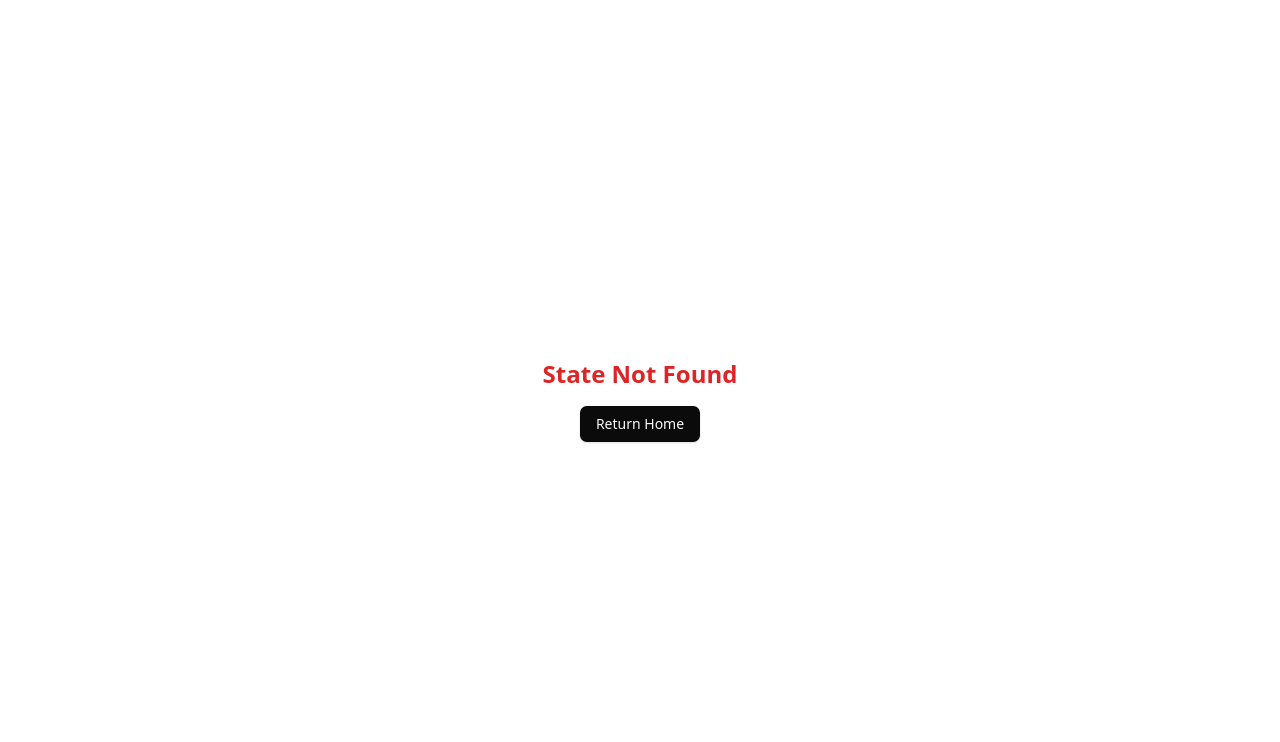
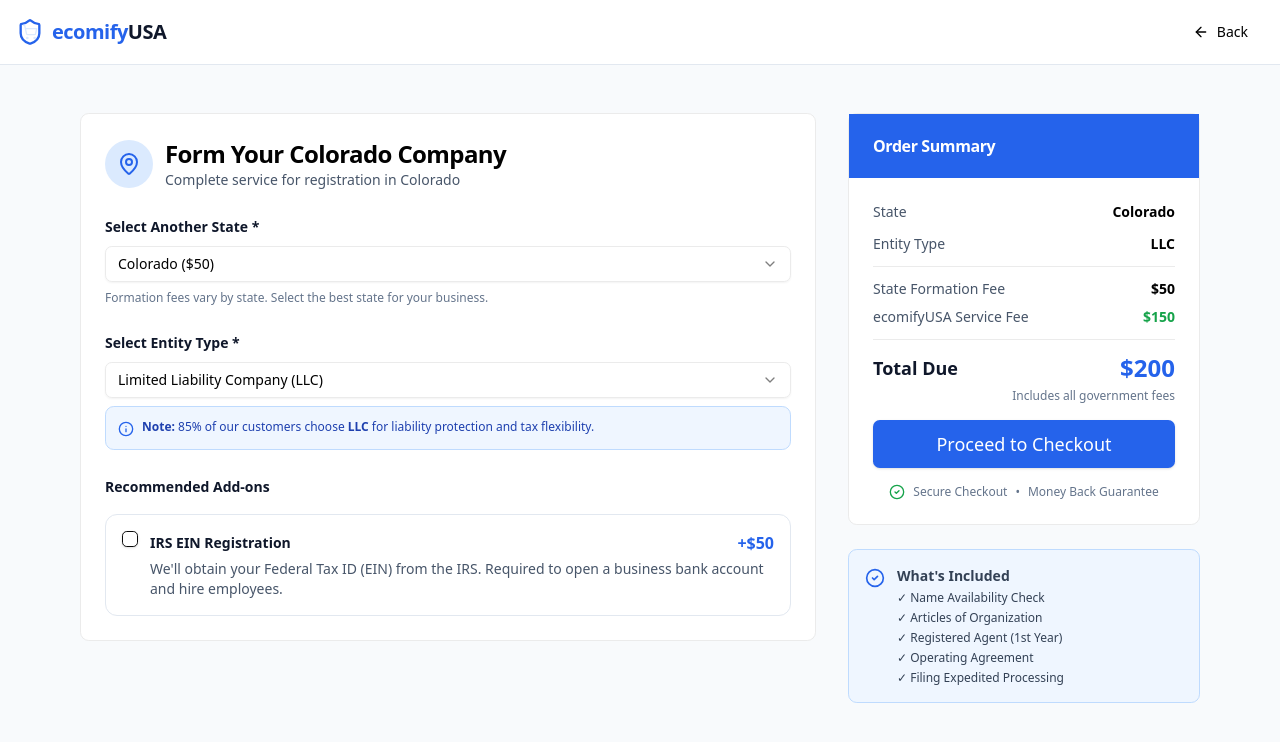
Before and after one commit to rawal7860/ecomifyUSA, a Next.js app: page /state/1 in a window 1280 px wide. Before the commit this address had no page. Shown: the top 742 px of the page. Built offline with nearby package versions, Linux system fonts and the light colour scheme.

Commit message:
Edit /src/pages/state/[state].tsx

```diff
--- a/src/pages/state/[state].tsx
+++ b/src/pages/state/[state].tsx
@@ -1,234 +1,302 @@
 import { useState, useEffect } from "react";
 import { useRouter } from "next/router";
 import Link from "next/link";
-import { SEO } from "@/components/SEO";
-import { TrustBadge } from "@/components/TrustBadge";
+import { Building2, ArrowLeft, CheckCircle2, MapPin, DollarSign, Info } from "lucide-react";
 import { Button } from "@/components/ui/button";
-import { Card, CardContent, CardDescription, CardHeader, CardTitle, CardFooter } from "@/components/ui/card";
+import { Card, CardContent, CardHeader, CardTitle } from "@/components/ui/card";
 import { Label } from "@/components/ui/label";
 import { Select, SelectContent, SelectItem, SelectTrigger, SelectValue } from "@/components/ui/select";
 import { Checkbox } from "@/components/ui/checkbox";
-import { ArrowLeft, Check, ShieldCheck, MapPin, DollarSign, FileText } from "lucide-react";
-import { stateData } from "@/lib/stateData";
+import Logo from "@/components/Logo";
 
-export default function StateServicePage() {
+// US States with Formation Fees
+const usStates = [
+    { name: "Wyoming", code: "WY", fee: 100 },
+    { name: "Delaware", code: "DE", fee: 90 },
+    { name: "Colorado", code: "CO", fee: 50 },
+    { name: "Nevada", code: "NV", fee: 425 },
+    { name: "New Mexico", code: "NM", fee: 50 },
+    { name: "Florida", code: "FL", fee: 125 },
+    { name: "Texas", code: "TX", fee: 300 },
+    { name: "Arizona", code: "AZ", fee: 50 },
+    { name: "California", code: "CA", fee: 70 },
+    { name: "New York", code: "NY", fee: 200 },
+    { name: "Illinois", code: "IL", fee: 150 },
+    { name: "Ohio", code: "OH", fee: 99 },
+    { name: "Georgia", code: "GA", fee: 100 },
+    { name: "North Carolina", code: "NC", fee: 125 },
+    { name: "Washington", code: "WA", fee: 180 },
+    { name: "Oregon", code: "OR", fee: 100 },
+    { name: "Michigan", code: "MI", fee: 50 },
+    { name: "Pennsylvania", code: "PA", fee: 125 },
+    { name: "New Jersey", code: "NJ", fee: 125 },
+    { name: "Virginia", code: "VA", fee: 100 },
+    { name: "Massachusetts", code: "MA", fee: 500 },
+    { name: "Tennessee", code: "TN", fee: 300 },
+    { name: "Indiana", code: "IN", fee: 95 },
+    { name: "Missouri", code: "MO", fee: 50 },
+    { name: "Maryland", code: "MD", fee: 100 },
+    { name: "Wisconsin", code: "WI", fee: 130 },
+    { name: "Minnesota", code: "MN", fee: 155 },
+    { name: "South Carolina", code: "SC", fee: 110 },
+    { name: "Alabama", code: "AL", fee: 200 },
+    { name: "Louisiana", code: "LA", fee: 100 },
+    { name: "Kentucky", code: "KY", fee: 40 },
+    { name: "Oklahoma", code: "OK", fee: 100 },
+    { name: "Connecticut", code: "CT", fee: 120 },
+    { name: "Iowa", code: "IA", fee: 50 },
+    { name: "Mississippi", code: "MS", fee: 50 },
+    { name: "Arkansas", code: "AR", fee: 45 },
+    { name: "Kansas", code: "KS", fee: 160 },
+    { name: "Utah", code: "UT", fee: 54 },
+    { name: "Idaho", code: "ID", fee: 100 },
+    { name: "Hawaii", code: "HI", fee: 50 },
+    { name: "New Hampshire", code: "NH", fee: 100 },
+    { name: "Maine", code: "ME", fee: 175 },
+    { name: "Montana", code: "MT", fee: 70 },
+    { name: "Rhode Island", code: "RI", fee: 150 },
+    { name: "West Virginia", code: "WV", fee: 100 },
+    { name: "Nebraska", code: "NE", fee: 100 },
+    { name: "South Dakota", code: "SD", fee: 150 },
+    { name: "North Dakota", code: "ND", fee: 135 },
+    { name: "Alaska", code: "AK", fee: 250 },
+    { name: "Vermont", code: "VT", fee: 125 },
+    { name: "District of Columbia", code: "DC", fee: 220 },
+];
+
+const serviceFee = 150; // Your service fee
+
+export default function StateFormationPage() {
     const router = useRouter();
-  const { state: stateParam } = router.query;
+    const { state } = router.query;
+    const [selectedState, setSelectedState] = useState("CO"); // Default Colorado
+    const [entityType, setEntityType] = useState("LLC");
+    const [einAddon, setEinAddon] = useState(false);
 
-  // Find state data
-  const stateInfo = typeof stateParam === 'string'
-    ? stateData[stateParam.toUpperCase()]
-    : null;
+    // Load state from URL parameter
+    useEffect(() => {
+        if (state && typeof state === "string") {
+            const stateUpper = state.toUpperCase();
+            const foundState = usStates.find(s => s.code === stateUpper || s.name.toLowerCase() === state.toLowerCase());
+            if (foundState) {
+                setSelectedState(foundState.code);
+            }
+        }
+    }, [state]);
 
-  const [entityType, setEntityType] = useState("LLC");
-  const [includeEin, setIncludeEin] = useState(false);
+    const currentState = usStates.find(s => s.code === selectedState) || usStates[0];
+    const total = currentState.fee + serviceFee + (einAddon ? 50 : 0);
 
-  // Pricing
-  const SERVICE_FEE = 150;
-  const EIN_FEE = 50;
-
-  const [total, setTotal] = useState(0);
-
-  useEffect(() => {
-    if (stateInfo) {
-      let calcTotal = stateInfo.formationFee + SERVICE_FEE;
-      if (includeEin) calcTotal += EIN_FEE;
-      setTotal(calcTotal);
-    }
-  }, [stateInfo, includeEin]);
-
-  const handleOrder = () => {
-    if (!stateInfo) return;
-
-    const orderData = {
-      state: stateInfo.name,
-      stateCode: stateInfo.id,
-      entityType,
-      formationFee: stateInfo.formationFee,
-      serviceFee: SERVICE_FEE,
-      addons: includeEin ? ["IRS EIN Registration"] : [],
-      total
+    const handleStateChange = (stateCode: string) => {
+        setSelectedState(stateCode);
+        // Update URL without reload
+        router.push(`/state/${stateCode.toLowerCase()}`, undefined, { shallow: true });
     };
 
+    const handleProceedToCheckout = () => {
+        // Save order data to sessionStorage
+        const orderData = {
+            state: currentState.name,
+            stateCode: currentState.code,
+            formationFee: currentState.fee,
+            serviceFee: serviceFee,
+            entityType: entityType,
+            addons: einAddon ? ["IRS EIN Registration"] : [],
+            total: total,
+            region: "US",
+        };
         sessionStorage.setItem("pendingOrder", JSON.stringify(orderData));
         router.push("/checkout");
     };
 
-  if (!router.isReady) return null;
-
-  if (!stateInfo) {
     return (
-      <div className="min-h-screen flex flex-col items-center justify-center p-4">
-        <h1 className="text-2xl font-bold text-red-600 mb-4">State Not Found</h1>
-        <Link href="/">
-          <Button>Return Home</Button>
+        <div className="min-h-screen bg-slate-50">
+            {/* Header */}
+            <header className="bg-white border-b border-slate-200 sticky top-0 z-50">
+                <div className="max-w-7xl mx-auto px-4 h-16 flex items-center justify-between">
+                    <Link href="/" className="hover:opacity-80 transition-opacity">
+                        <Logo />
                     </Link>
-      </div>
-    );
-  }
-
-  return (
-    <>
-      <SEO
-        title={`${stateInfo.name} LLC Formation | Salestaxus`}
-        description={`Form your ${stateInfo.name} LLC online for only $150 + state fees. Includes ${stateInfo.name} formation, registered agent options, and EIN.`}
-      />
-
-      <div className="min-h-screen bg-slate-50">
-        <header className="bg-white border-b sticky top-0 z-10">
-          <div className="container mx-auto px-4 py-4 flex items-center justify-between">
-            <Link href="/" className="font-bold text-xl text-blue-900 flex items-center gap-2">
-              <ShieldCheck className="h-6 w-6 text-blue-600" />
-              Salestaxus LLC
-            </Link>
-            <Link href="/">
-              <Button variant="ghost" size="sm" className="gap-2">
-                <ArrowLeft className="h-4 w-4" /> Change State
+                    <Button variant="ghost" onClick={() => router.back()} className="gap-2">
+                        <ArrowLeft className="w-4 h-4" />
+                        Back
                     </Button>
-            </Link>
                 </div>
             </header>
 
-        <main className="container mx-auto px-4 py-10">
+            <div className="max-w-6xl mx-auto px-4 py-12">
                 <div className="grid lg:grid-cols-3 gap-8">
-
-            {/* Left Column - Service Configurator */}
+                    {/* Main Form */}
                     <div className="lg:col-span-2 space-y-6">
-              <div className="bg-white rounded-xl shadow-sm border p-6">
-                <div className="flex items-center gap-3 mb-6">
-                  <div className="bg-blue-100 p-3 rounded-full">
-                    <MapPin className="h-6 w-6 text-blue-600" />
+                        <Card>
+                            <CardHeader>
+                                <div className="flex items-center gap-3">
+                                    <div className="w-12 h-12 bg-blue-100 rounded-full flex items-center justify-center">
+                                        <MapPin className="w-6 h-6 text-blue-600" />
                                     </div>
                                     <div>
-                    <h1 className="text-2xl font-bold text-slate-900">Form Your {stateInfo.name} Company</h1>
-                    <p className="text-slate-600">Complete service for registration in {stateInfo.name}</p>
+                                        <CardTitle className="text-2xl">Form Your {currentState.name} Company</CardTitle>
+                                        <p className="text-slate-600 text-sm">Complete service for registration in {currentState.name}</p>
                                     </div>
                                 </div>
+                            </CardHeader>
+                            <CardContent className="space-y-6">
+                                {/* State Selector */}
+                                <div className="space-y-2">
+                                    <Label htmlFor="state-selector" className="text-slate-900 font-semibold">
+                                        Select Another State *
+                                    </Label>
+                                    <Select value={selectedState} onValueChange={handleStateChange}>
+                                        <SelectTrigger id="state-selector" className="w-full">
+                                            <SelectValue placeholder="Choose a state" />
+                                        </SelectTrigger>
+                                        <SelectContent className="max-h-[300px]">
+                                            {usStates.map((state) => (
+                                                <SelectItem key={state.code} value={state.code}>
+                                                    {state.name} (${state.fee})
+                                                </SelectItem>
+                                            ))}
+                                        </SelectContent>
+                                    </Select>
+                                    <p className="text-xs text-slate-500">
+                                        Formation fees vary by state. Select the best state for your business.
+                                    </p>
+                                </div>
 
-                <div className="space-y-8">
-                  {/* Entity Type Selection */}
-                  <div className="space-y-3">
-                    <Label className="text-base font-semibold">Select Entity Type</Label>
+                                {/* Entity Type */}
+                                <div className="space-y-2">
+                                    <Label htmlFor="entity-type" className="text-slate-900 font-semibold">
+                                        Select Entity Type *
+                                    </Label>
                                     <Select value={entityType} onValueChange={setEntityType}>
-                      <SelectTrigger className="w-full h-12">
-                        <SelectValue placeholder="Select Entity Type" />
+                                        <SelectTrigger id="entity-type" className="w-full">
+                                            <SelectValue placeholder="Choose entity type" />
                                         </SelectTrigger>
                                         <SelectContent>
                                             <SelectItem value="LLC">Limited Liability Company (LLC)</SelectItem>
-                        <SelectItem value="S-Corp">S-Corporation (S-Corp)</SelectItem>
-                        <SelectItem value="C-Corp">C-Corporation (C-Corp)</SelectItem>
-                        <SelectItem value="Non-Profit">Non-Profit Corporation</SelectItem>
+                                            <SelectItem value="Corporation">C Corporation</SelectItem>
+                                            <SelectItem value="S-Corp">S Corporation</SelectItem>
                                         </SelectContent>
                                     </Select>
-                    <p className="text-sm text-slate-500 bg-slate-50 p-3 rounded-md">
+                                    <div className="bg-blue-50 border border-blue-200 rounded-lg p-3">
+                                        <div className="flex items-start gap-2">
+                                            <Info className="w-4 h-4 text-blue-600 mt-0.5 flex-shrink-0" />
+                                            <p className="text-xs text-blue-800">
                                                 <strong>Note:</strong> 85% of our customers choose <strong>LLC</strong> for liability protection and tax flexibility.
                                             </p>
+                                        </div>
+                                    </div>
                                 </div>
 
                                 {/* Add-ons */}
                                 <div className="space-y-4">
-                    <Label className="text-base font-semibold">Recommended Add-ons</Label>
+                                    <Label className="text-slate-900 font-semibold">Recommended Add-ons</Label>
 
-                    <div className={`flex items-start gap-3 p-4 rounded-lg border-2 transition-all cursor-pointer ${includeEin ? 'border-blue-600 bg-blue-50' : 'border-slate-200 hover:border-blue-300'}`}
-                         onClick={() => setIncludeEin(!includeEin)}>
+                                    <div className="border border-slate-200 rounded-xl p-4 space-y-3">
+                                        <div className="flex items-start gap-3">
                                             <Checkbox
-                        checked={includeEin}
-                        onCheckedChange={(c) => setIncludeEin(!!c)}
-                        className="mt-1"
+                                                id="ein-addon"
+                                                checked={einAddon}
+                                                onCheckedChange={(checked) => setEinAddon(checked as boolean)}
                                             />
                                             <div className="flex-1">
-                        <div className="flex justify-between items-center mb-1">
-                          <span className="font-semibold text-slate-900">IRS EIN Registration</span>
-                          <span className="font-bold text-blue-600">+${EIN_FEE}</span>
+                                                <div className="flex items-center justify-between">
+                                                    <Label htmlFor="ein-addon" className="font-semibold text-slate-900 cursor-pointer">
+                                                        IRS EIN Registration
+                                                    </Label>
+                                                    <span className="text-blue-600 font-bold">+$50</span>
                                                 </div>
-                        <p className="text-sm text-slate-600">
+                                                <p className="text-sm text-slate-600 mt-1">
                                                     We'll obtain your Federal Tax ID (EIN) from the IRS. Required to open a business bank account and hire employees.
                                                 </p>
                                             </div>
                                         </div>
                                     </div>
                                 </div>
+                            </CardContent>
+                        </Card>
                     </div>
 
-              {/* State Info Card */}
-              <Card>
-                <CardHeader>
-                  <CardTitle className="flex items-center gap-2">
-                    <FileText className="h-5 w-5 text-blue-600" />
-                    {stateInfo.name} Tax Information
-                  </CardTitle>
+                    {/* Order Summary */}
+                    <div className="space-y-6">
+                        <Card className="sticky top-24">
+                            <CardHeader className="bg-blue-600 text-white">
+                                <CardTitle>Order Summary</CardTitle>
                             </CardHeader>
-                <CardContent className="grid sm:grid-cols-3 gap-6">
-                  <div>
-                    <span className="text-xs text-slate-500 uppercase tracking-wider font-semibold">Sales Tax</span>
-                    <p className="text-lg font-medium text-slate-900">{stateInfo.salesTax}</p>
+                            <CardContent className="space-y-4 pt-6">
+                                <div className="space-y-3">
+                                    <div className="flex justify-between text-sm">
+                                        <span className="text-slate-600">State</span>
+                                        <span className="font-semibold">{currentState.name}</span>
                                     </div>
-                  <div>
-                    <span className="text-xs text-slate-500 uppercase tracking-wider font-semibold">Income Tax</span>
-                    <p className="text-lg font-medium text-slate-900">{stateInfo.incomeTax}</p>
+                                    <div className="flex justify-between text-sm">
+                                        <span className="text-slate-600">Entity Type</span>
+                                        <span className="font-semibold">{entityType}</span>
                                     </div>
-                  <div>
-                    <span className="text-xs text-slate-500 uppercase tracking-wider font-semibold">Franchise Tax</span>
-                    <p className="text-lg font-medium text-slate-900">{stateInfo.franchiseTax}</p>
+                                    <div className="border-t pt-3 space-y-2">
+                                        <div className="flex justify-between text-sm">
+                                            <span className="text-slate-600">State Formation Fee</span>
+                                            <span className="font-semibold">${currentState.fee}</span>
+                                        </div>
+                                        <div className="flex justify-between text-sm">
+                                            <span className="text-slate-600">ecomifyUSA Service Fee</span>
+                                            <span className="font-semibold text-green-600">${serviceFee}</span>
+                                        </div>
+                                        {einAddon && (
+                                            <div className="flex justify-between text-sm">
+                                                <span className="text-slate-600">IRS EIN Registration</span>
+                                                <span className="font-semibold">+$50</span>
+                                            </div>
+                                        )}
+                                    </div>
+                                    <div className="border-t pt-3">
+                                        <div className="flex justify-between items-center">
+                                            <span className="font-bold text-slate-900 text-lg">Total Due</span>
+                                            <span className="text-2xl font-bold text-blue-600">${total}</span>
+                                        </div>
+                                        <p className="text-xs text-slate-500 text-right mt-1">
+                                            Includes all government fees
+                                        </p>
+                                    </div>
+                                </div>
+
+                                <Button
+                                    className="w-full bg-blue-600 hover:bg-blue-700 text-white py-6 text-lg"
+                                    onClick={handleProceedToCheckout}
+                                >
+                                    Proceed to Checkout
+                                </Button>
+
+                                <div className="flex items-center justify-center gap-2 text-xs text-slate-500">
+                                    <CheckCircle2 className="w-4 h-4 text-green-600" />
+                                    <span>Secure Checkout</span>
+                                    <span>•</span>
+                                    <span>Money Back Guarantee</span>
                                 </div>
                             </CardContent>
                         </Card>
 
-              <TrustBadge />
+                        {/* Trust Card */}
+                        <Card className="bg-blue-50 border-blue-200">
+                            <CardContent className="p-4">
+                                <div className="flex items-start gap-3">
+                                    <CheckCircle2 className="w-5 h-5 text-blue-600 mt-0.5 flex-shrink-0" />
+                                    <div className="text-sm text-slate-700">
+                                        <p className="font-semibold mb-1">What's Included</p>
+                                        <ul className="space-y-1 text-xs">
+                                            <li>✓ Name Availability Check</li>
+                                            <li>✓ Articles of Organization</li>
+                                            <li>✓ Registered Agent (1st Year)</li>
+                                            <li>✓ Operating Agreement</li>
+                                            <li>✓ Filing Expedited Processing</li>
+                                        </ul>
                                     </div>
-
-            {/* Right Column - Order Summary */}
-            <div className="lg:col-span-1">
-              <div className="sticky top-24">
-                <Card className="shadow-lg border-blue-200 overflow-hidden">
-                  <div className="bg-blue-600 p-4 text-white">
-                    <h3 className="font-bold text-lg">Order Summary</h3>
-                  </div>
-                  <CardContent className="p-6 space-y-4">
-                    <div className="flex justify-between items-center text-sm">
-                      <span className="text-slate-600">State Formation Fee</span>
-                      <span className="font-medium">${stateInfo.formationFee}</span>
-                    </div>
-                    <div className="flex justify-between items-center text-sm">
-                      <span className="text-slate-600">Salestaxus Service Fee</span>
-                      <span className="font-medium text-green-600">${SERVICE_FEE}</span>
-                    </div>
-
-                    {includeEin && (
-                      <div className="flex justify-between items-center text-sm animate-in slide-in-from-left-2">
-                        <span className="text-slate-600">IRS EIN Registration</span>
-                        <span className="font-medium">${EIN_FEE}</span>
-                      </div>
-                    )}
-
-                    <div className="border-t pt-4 mt-2">
-                      <div className="flex justify-between items-center mb-1">
-                        <span className="font-bold text-slate-900">Total Due</span>
-                        <span className="text-2xl font-bold text-blue-600">${total}</span>
-                      </div>
-                      <p className="text-xs text-slate-500 text-right">Includes all government fees</p>
-                    </div>
-
-                    <Button
-                      size="lg"
-                      className="w-full bg-blue-600 hover:bg-blue-700 shadow-md mt-4 font-bold text-lg h-12"
-                      onClick={handleOrder}
-                    >
-                      Proceed to Checkout
-                    </Button>
-
-                    <div className="flex items-center justify-center gap-2 text-xs text-slate-500 mt-4">
-                      <ShieldCheck className="h-3 w-3" />
-                      <span>Secure Checkout • Money Back Guarantee</span>
                                 </div>
                             </CardContent>
                         </Card>
                     </div>
                 </div>
-
             </div>
-        </main>
         </div>
-    </>
     );
 }
```
Lines whose indentation alone changed are shown as unchanged.
